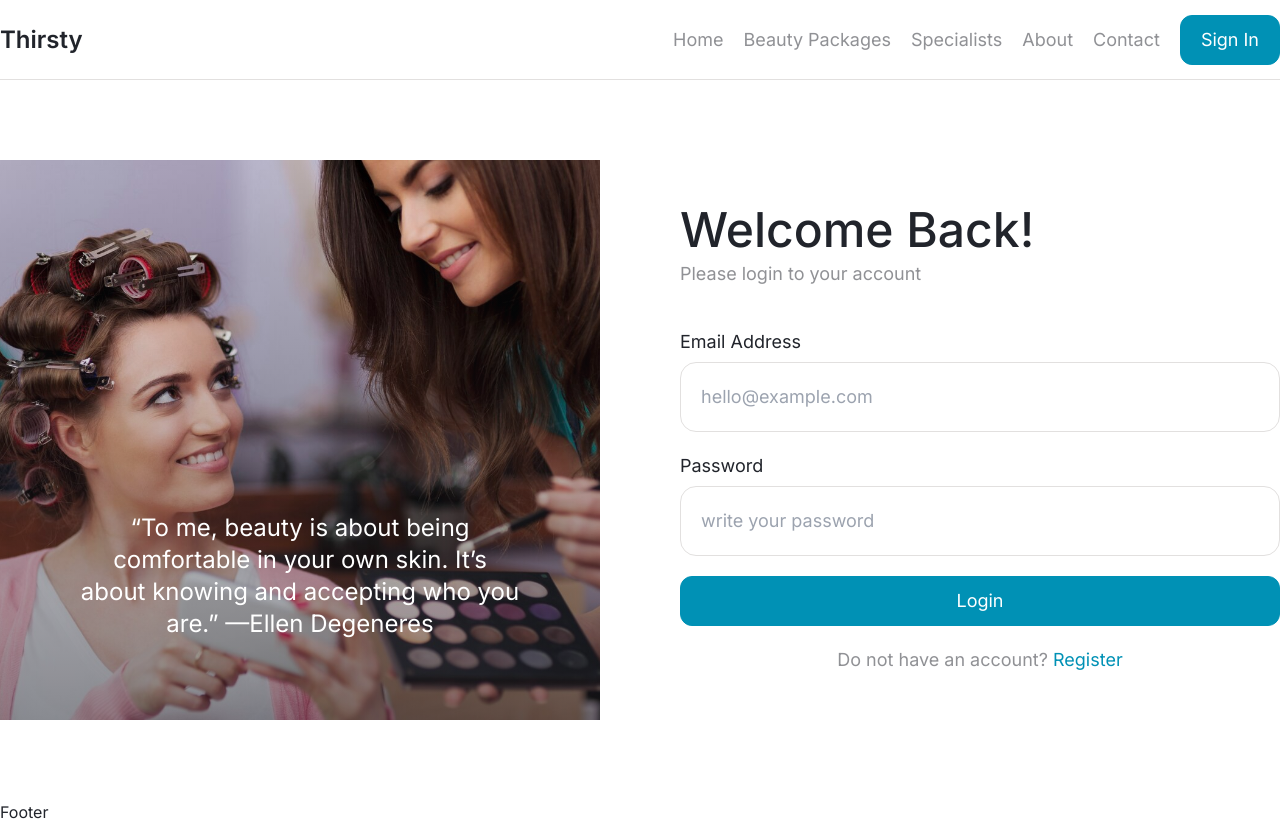
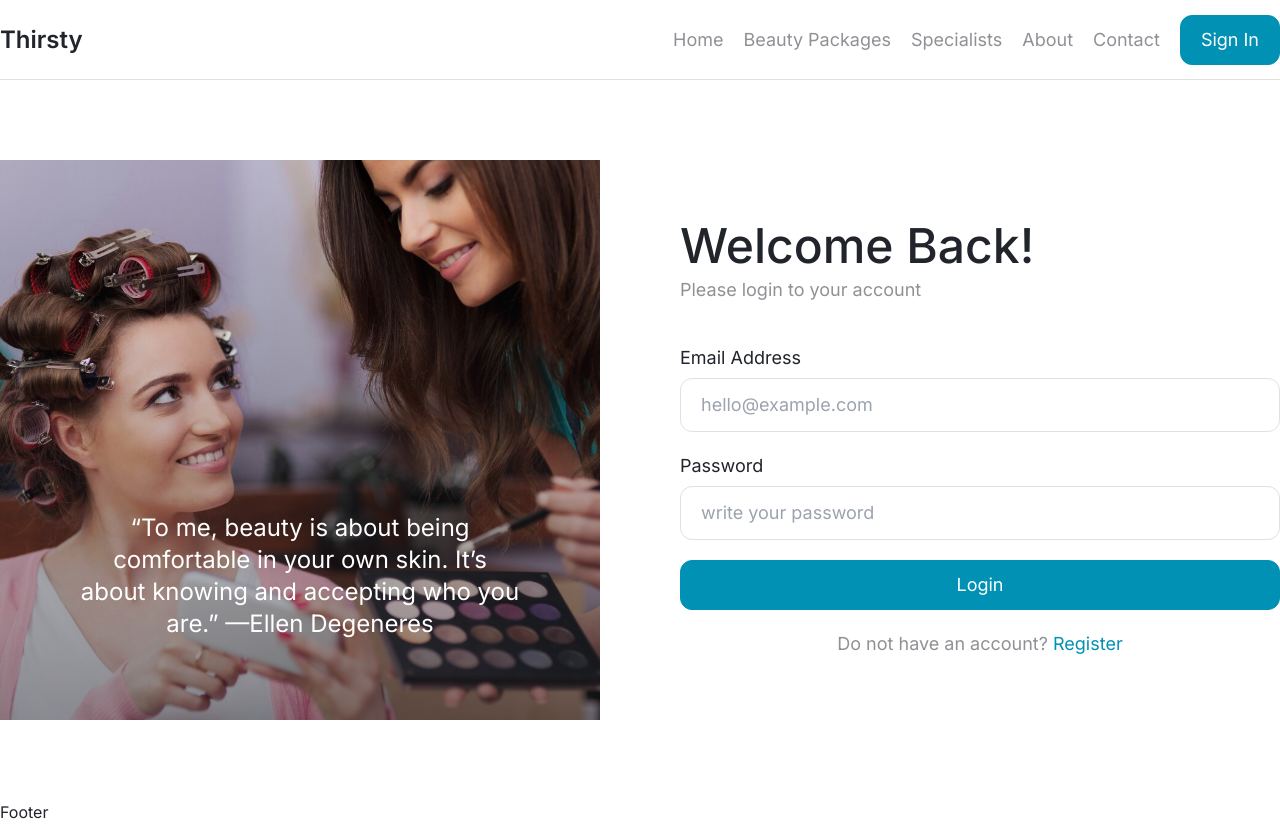
Before and after one commit to arifnextdev/thirsty-client, a Next.js app: page /sign-in in a window 1280 px wide. Built offline with nearby package versions, Linux system fonts and the light colour scheme.

Commit message:
login success full

```diff
--- a/app/(auth)/sign-in/_components/SignInForm.tsx
+++ b/app/(auth)/sign-in/_components/SignInForm.tsx
@@ -1,10 +1,34 @@
 'use client';
 import Button, { buttonVariants } from '@/app/components/ui/Button';
+import { axiosPost } from '@/app/libs/axiosPost';
 import Link from 'next/link';
-import React, { useState } from 'react';
+import React, { useCallback, useState } from 'react';
+import toast from 'react-hot-toast';
 
 const SignInForm = () => {
   const [formData, setFormData] = useState({ email: '', password: '' });
+  const [isLoading, setIsLoading] = useState<boolean>(false);
+
+  const handleSubmit = useCallback(
+    async (e: React.SyntheticEvent) => {
+      e.preventDefault();
+
+      const data = await axiosPost(`/api/auth/login`, formData);
+
+      if (data) {
+        setIsLoading(false);
+        setFormData({
+          email: '',
+          password: '',
+        });
+        toast.success('Login successfull');
+      } else {
+        setIsLoading(false);
+      }
+      console.log(formData);
+    },
+    [formData]
+  );
   return (
     <div className='flex flex-col gap-10 '>
       <div className='flex flex-col gap-1.5'>
@@ -12,16 +36,24 @@ const SignInForm = () => {
         <p className='text-black/50'>Please login to your account</p>
       </div>
 
-      <form className='flex w-full flex-col gap-5 text-lg'>
+      <form
+        onSubmit={handleSubmit}
+        className='flex w-full flex-col gap-5 text-lg'
+      >
         <div className='flex flex-col items-start gap-1.5 '>
           <label htmlFor='email' className='cursor-pointer'>
             Email Address
           </label>
           <input
+            value={formData.email}
+            onChange={(e) =>
+              setFormData({ ...formData, email: e.target.value })
+            }
             type='email'
             id='email'
+            name='email'
             placeholder='hello@example.com'
-            className='w-full rounded-2xl border border-gray bg-transparent p-5 outline-none focus:border-blue '
+            className='w-full rounded-xl border border-gray bg-transparent px-5 py-3 outline-none focus:border-blue '
           />
         </div>
         <div className='flex flex-col items-start gap-1.5 '>
@@ -29,16 +61,28 @@ const SignInForm = () => {
             Password
           </label>
           <input
+            value={formData.password}
+            onChange={(e) =>
+              setFormData({ ...formData, password: e.target.value })
+            }
             type='password'
+            name='password'
             id='password'
             placeholder='write your password'
-            className='w-full rounded-2xl border border-gray bg-transparent p-5 outline-none focus:border-blue '
+            className='w-full rounded-xl border border-gray bg-transparent px-5 py-3 outline-none focus:border-blue '
           />
         </div>
 
-        <Button variant={'secondary'} type='submit'>
-          Login
-        </Button>
+        <div className=''>
+          <Button
+            variant={'secondary'}
+            type='submit'
+            isLoading={isLoading}
+            size={'full'}
+          >
+            Login
+          </Button>
+        </div>
 
         <p className='text-center'>
           <span className='text-black/50'>Do not have an account?</span>{' '}
--- a/app/components/ui/Button.tsx
+++ b/app/components/ui/Button.tsx
@@ -51,8 +51,8 @@ const Button: React.FC<ButtonProps> = ({
       disabled={disabled || isLoading}
       {...props}
       className={cn(
-        isLoading && 'flex items-center gap-2.5 ',
-        buttonVariants({ variant, size })
+        buttonVariants({ variant, size }),
+        isLoading && 'flex items-center gap-2.5 '
       )}
     >
       {isLoading && <Loader2 size={20} className='animate-spin' />}
--- a/app/layout.tsx
+++ b/app/layout.tsx
@@ -1,15 +1,16 @@
-import type { Metadata } from "next";
-import { Inter } from "next/font/google";
-import "./globals.css";
-import Header from "./components/Header";
-import Footer from "./components/Footer";
-import { cn } from "./libs/utils";
+import type { Metadata } from 'next';
+import { Inter } from 'next/font/google';
+import './globals.css';
+import Header from './components/Header';
+import Footer from './components/Footer';
+import { cn } from './libs/utils';
+import { Toaster } from 'react-hot-toast';
 
-const inter = Inter({ subsets: ["latin"] });
+const inter = Inter({ subsets: ['latin'] });
 
 export const metadata: Metadata = {
-  title: "Thirsty | Home",
-  description: "Thirsty is a beauty parlour and spa website",
+  title: 'Thirsty | Home',
+  description: 'Thirsty is a beauty parlour and spa website',
 };
 
 export default function RootLayout({
@@ -18,12 +19,13 @@ export default function RootLayout({
   children: React.ReactNode;
 }) {
   return (
-    <html lang="en">
-      <body className={cn(inter.className,'bg-white text-black antialiased')}>
-        <Header/>
+    <html lang='en'>
+      <body className={cn(inter.className, 'bg-white text-black antialiased')}>
+        <Toaster />
+        <Header />
         {children}
-        <Footer/>
-        </body>
+        <Footer />
+      </body>
     </html>
   );
 }
--- /dev/null
+++ b/app/libs/axiosPost.ts
@@ -0,0 +1,27 @@
+import { userType } from '@/types/user';
+import axios from 'axios';
+import toast from 'react-hot-toast';
+
+export const axiosPost = async (
+  endPoint: string,
+  data: Pick<userType, 'email' | 'password'>,
+  token: string = ''
+) => {
+  try {
+    const res = await axios.post(
+      `${process.env.NEXT_PUBLIC_BASE_URL}${endPoint}`,
+      data,
+      {
+        headers: {
+          Authorization: `Bearer ${token}`,
+        },
+      }
+    );
+
+    if (res.data) {
+      return res.data;
+    }
+  } catch (error: any) {
+    toast.error(error.response?.data?.message);
+  }
+};
--- a/package.json
+++ b/package.json
@@ -9,12 +9,14 @@
     "lint": "next lint"
   },
   "dependencies": {
+    "axios": "^1.6.2",
     "class-variance-authority": "^0.7.0",
     "clsx": "^2.0.0",
     "lucide-react": "^0.292.0",
     "next": "14.0.1",
     "react": "^18",
     "react-dom": "^18",
+    "react-hot-toast": "^2.4.1",
     "react-spinners": "^0.13.8",
     "swiper": "^11.0.3",
     "swr": "^2.2.4",
```
Also changed, not shown: 1 other file (tests, documents, lock files or other folders).
